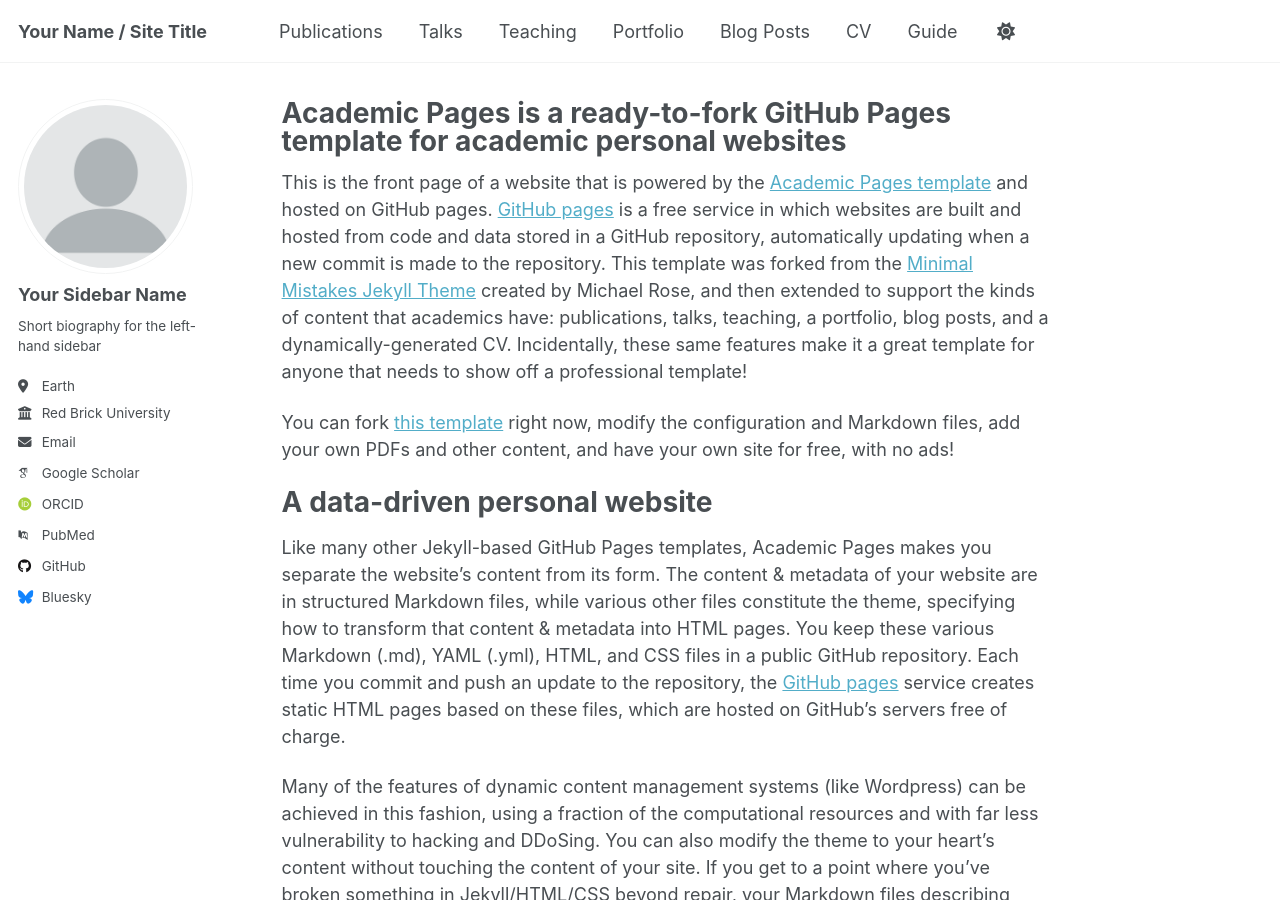
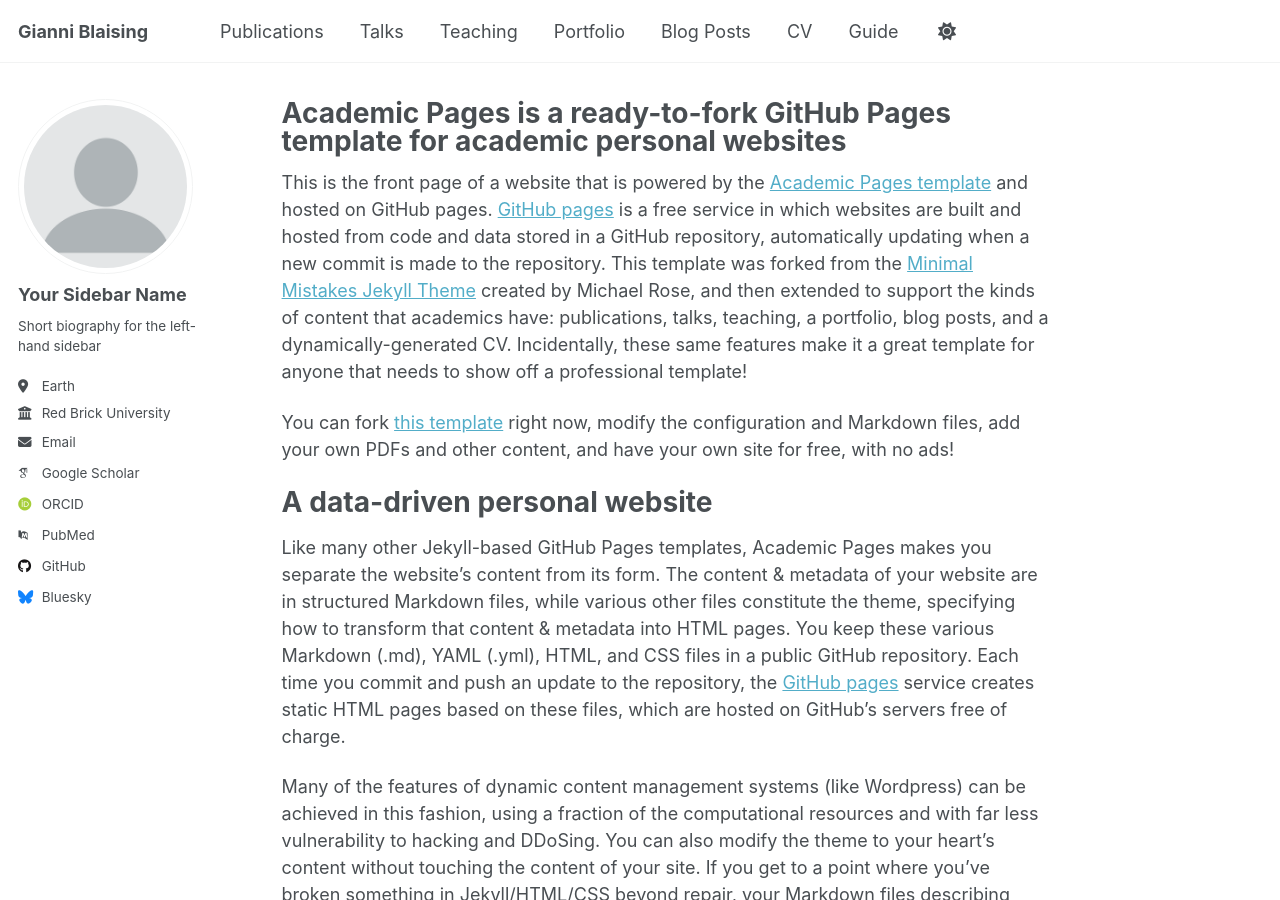
Before and after one commit to gianni-blaising/gianni-blaising.github.io, a Jekyll site: the page built from _pages/about.md, in a window 1280 px wide and 900 px high. Built offline with Jekyll 4.4.1, drawn with Linux system fonts in a browser that asks for light colours; some web fonts are replaced; a script that is not in the unit is left out.

Commit message:
Update _config.yml

```diff
--- a/_config.yml
+++ b/_config.yml
@@ -9,7 +9,7 @@
 # Basic Site Settings
 locale                   : "en-US"
 site_theme               : "default" # Currently available options are "default", "air"
-title                    : "Your Name / Site Title"
+title                    : "Gianni Blaising"
 title_separator          : "-"
 name                     : &name "Your Name"
 description              : &description "Your Name's academic portfolio"   # Update this with a general description of your site, this is the default if not overridden by a page
```
